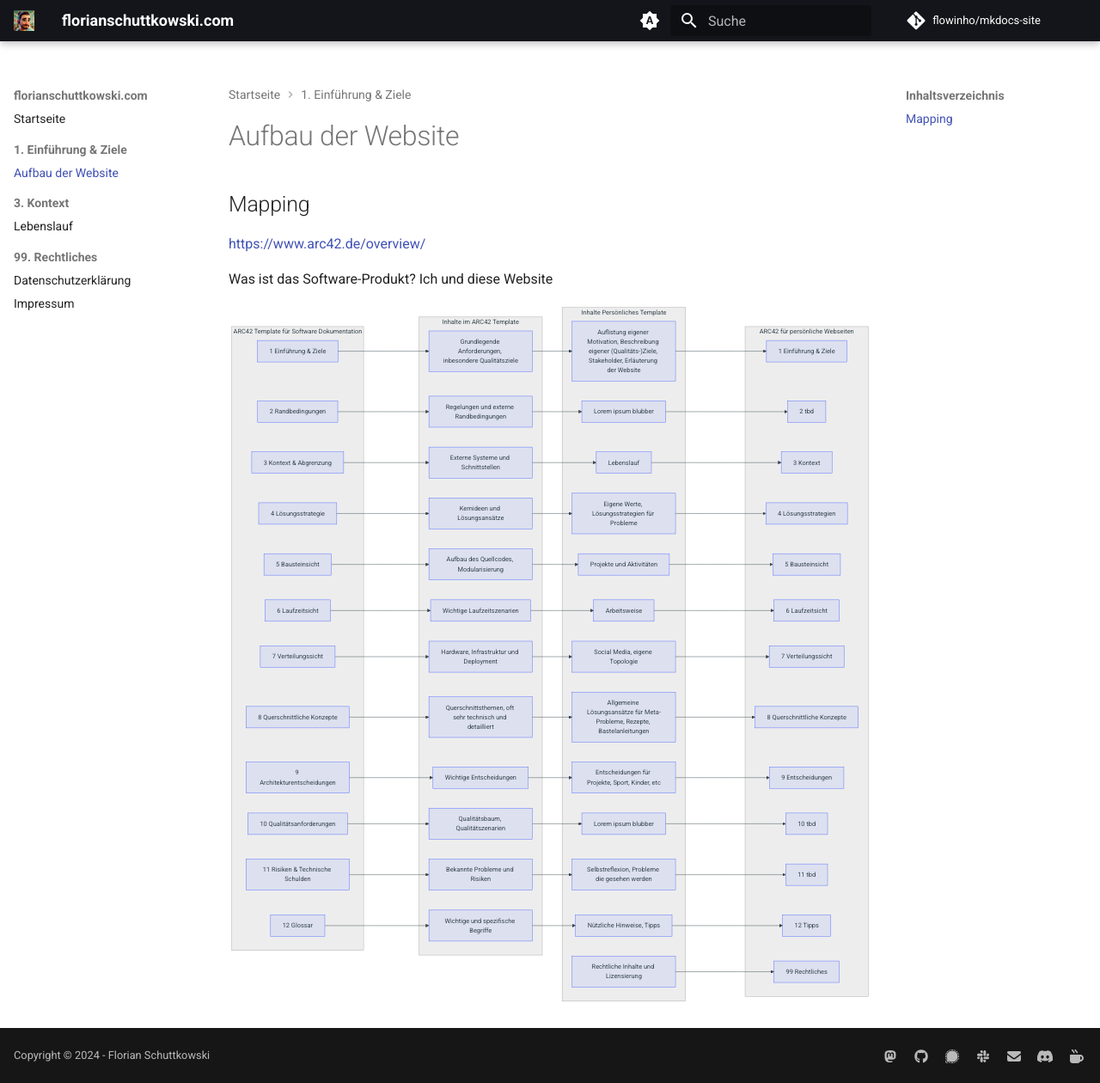
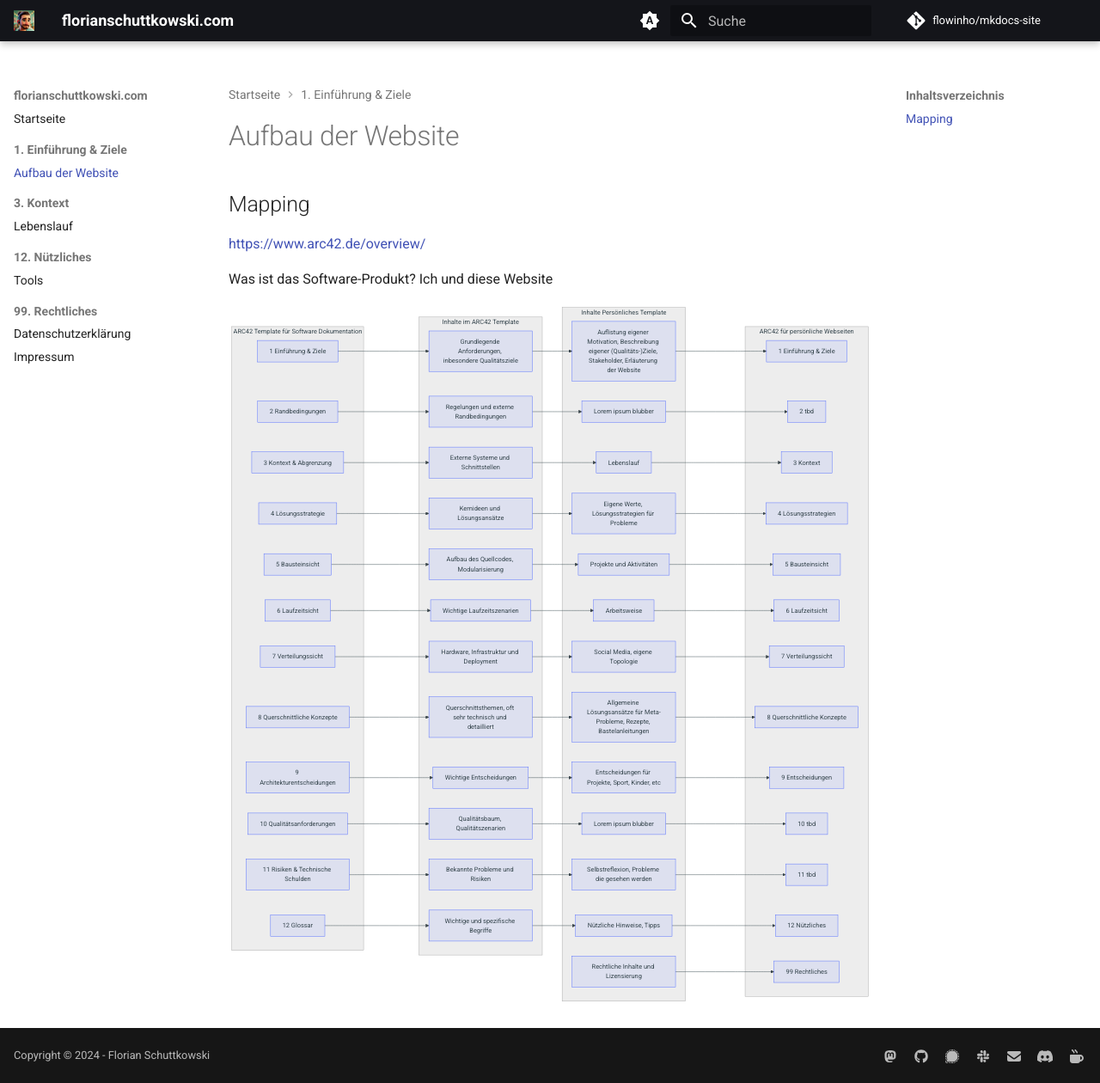
Before and after one commit to md42/arc42-website, an MkDocs documentation site: the page built from docs/einfuehrung/mapping.md, in a window 1280 px wide and 1260 px high. Shown: the whole window at 86% size. Built offline with MkDocs 1.6.1 and Material for MkDocs 9.7.7, drawn with Linux system fonts in a browser that asks for light colours; plug-ins that fetch from the network failed and are left out; comment, search, counter and statistics services are not loaded.

Commit message:
add section 12

```diff
--- a/docs/einfuehrung/mapping.md
+++ b/docs/einfuehrung/mapping.md
@@ -66,7 +66,7 @@ flowchart LR
         nArc[9 Entscheidungen]
         nQA[10 tbd]
         nRisks[11 tbd]
-        nGlossar[12 Tipps]
+        nGlossar[12 Nützliches]
         nLegal[99 Rechtliches]
     end
 
--- /dev/null
+++ b/docs/nuetzliches/tools.md
@@ -0,0 +1,3 @@
+# Tools
+
+- mkdocs
```
Also changed, not shown: docs/.pages.
